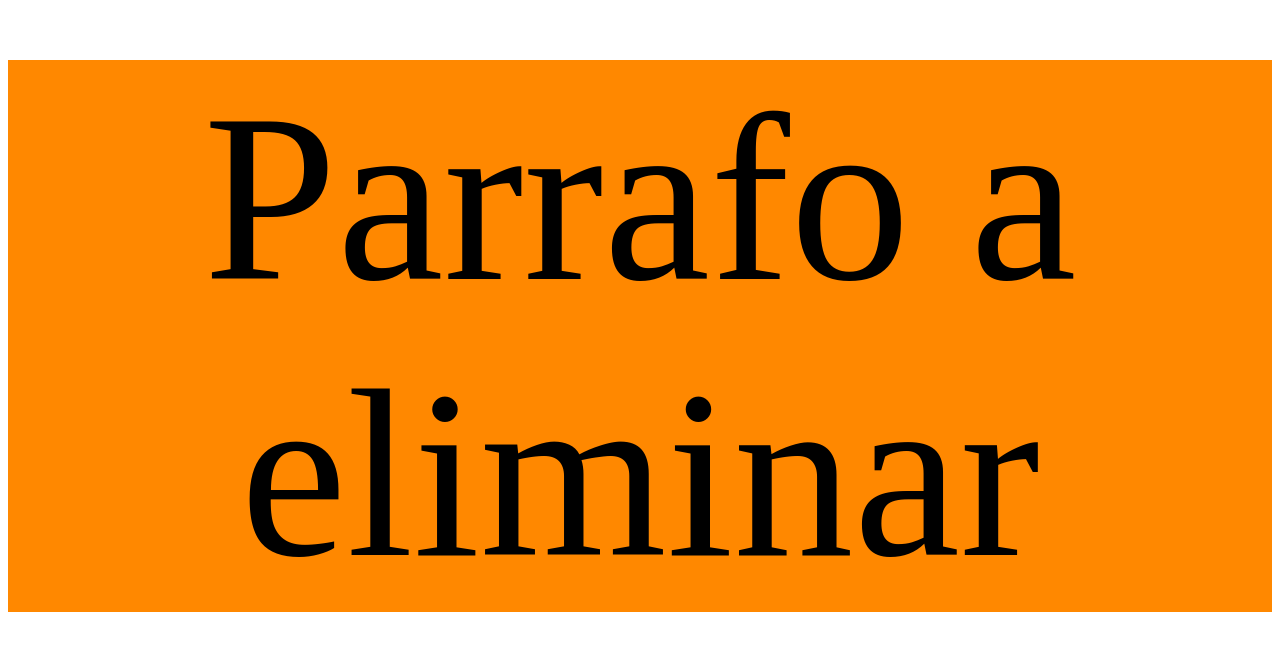
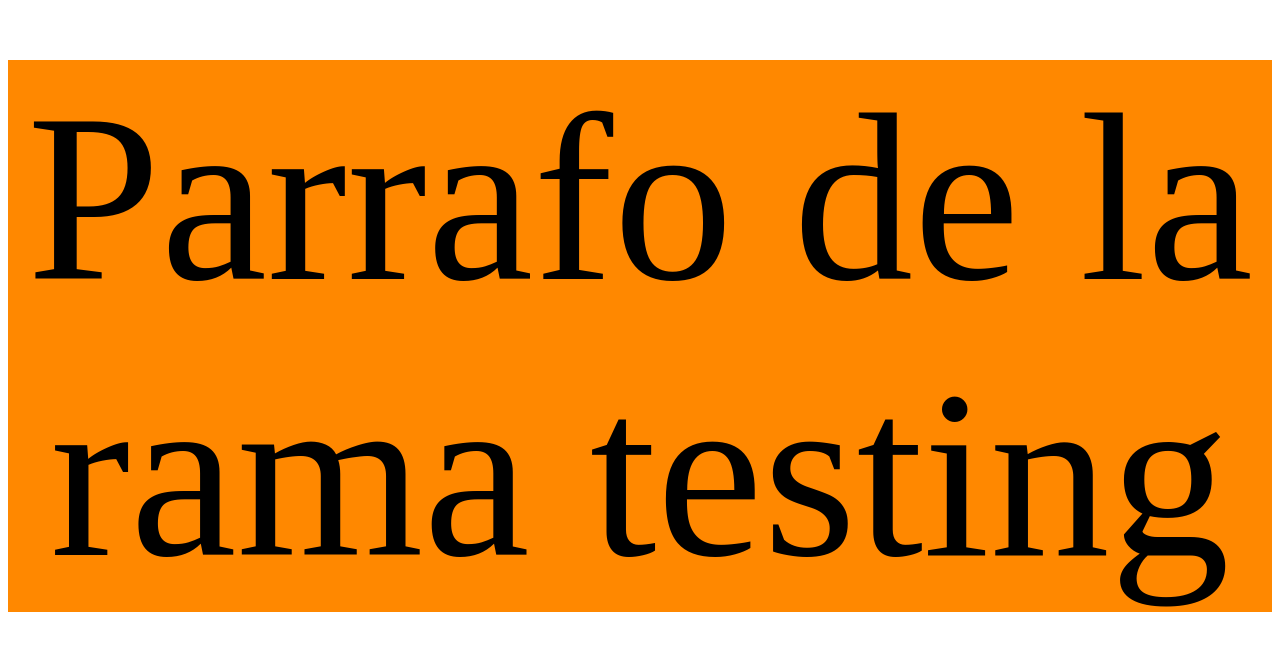
Before and after one commit to jmgiusti91/git-clase02, a plain HTML site: page index.html in a window 1280 px wide. Shown: the part 1764-2414 px from the top of the page. Drawn offline with Linux system fonts and the light colour scheme.

Commit message:
Se agrego un parrafo desde la rama testing

```diff
--- a/index.html
+++ b/index.html
@@ -7,6 +7,6 @@
 <body>
 	<p>Parrafo de prueba</p>
 	<p>Parrafo a manter</p>
-	<p>Parrafo a eliminar</p>
+	<p>Parrafo de la rama testing</p>
 </body>
 </html>
```
